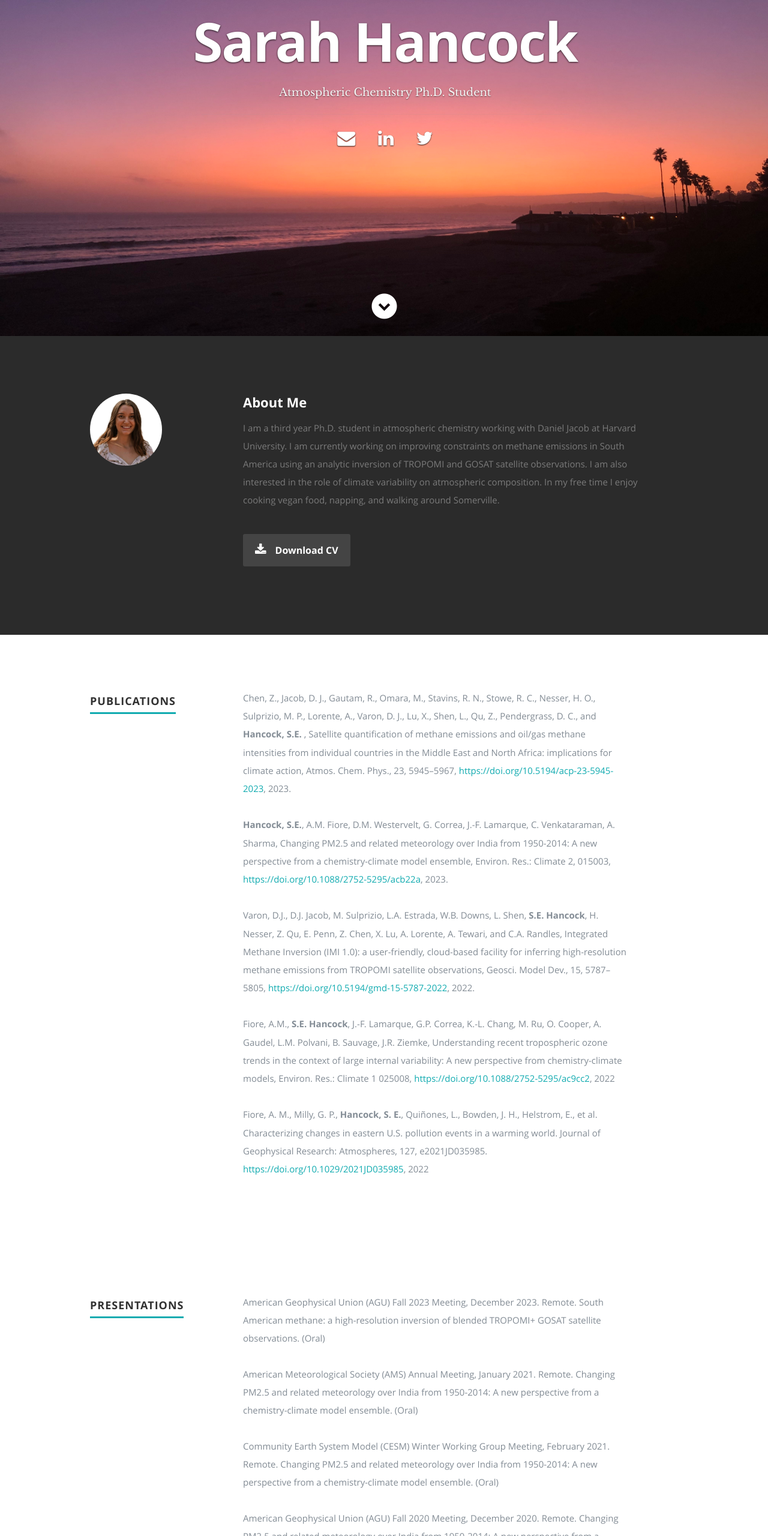
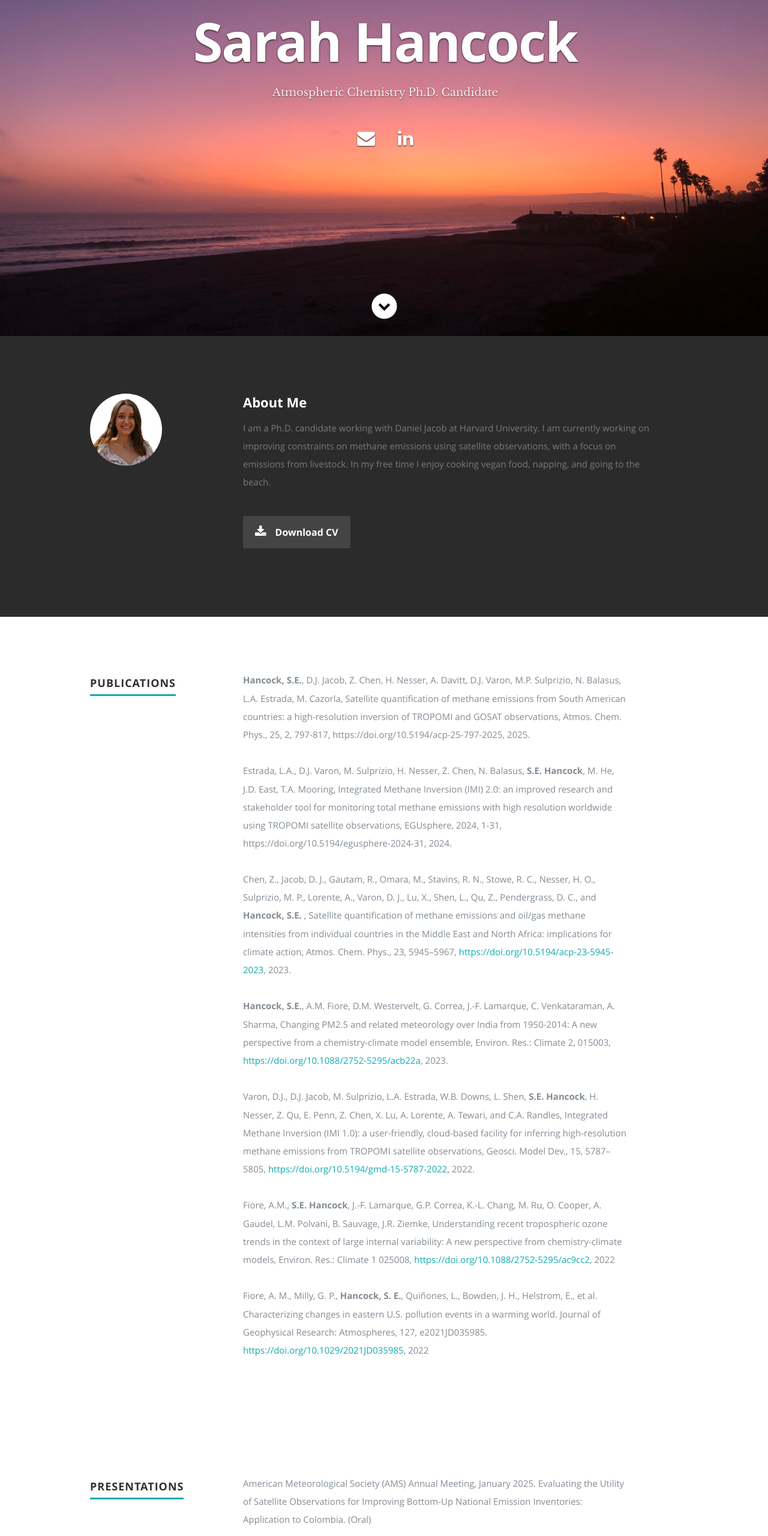
Before and after one commit to sarahhancock/sarahhancock.github.io, a plain HTML site: page index.html in a window 1280 px wide. Shown: the part 240-2800 px from the top of the page at 60% size. Drawn offline with nearby package versions, Linux system fonts and the light colour scheme.

Commit message:
Add SA paper

```diff
--- a/index.html
+++ b/index.html
@@ -56,14 +56,13 @@
       <div class="row banner">
          <div class="banner-text">
             <h1 class="responsive-headline">Sarah Hancock</h1>
-            <h3 style="color:whitesmoke;">Atmospheric Chemistry Ph.D. Student</h3>
+            <h3 style="color:whitesmoke;">Atmospheric Chemistry Ph.D. Candidate</h3>
             <hr />
             <ul class="social">
                <!-- add other icons later like research gate, google scholar -->
                <!-- <li><a href="https://scholar.google.com/citations?user=AaRgiAwAAAAJ&hl=en"><i class="fa-brands fa-google-scholar"></i></a></li> -->
                <li><a href="mailto: sarahhancock@g.harvard.edu"><i class="fa fa-envelope"></i></a></li>
                <li><a href="https://www.linkedin.com/in/sarah-e-hancock/"><i class="fa fa-linkedin"></i></a></li>
-               <li><a href="https://twitter.com/sarah_hancock1"><i class="fa fa-twitter"></i></a></li>
             </ul>
          </div>
       </div>
@@ -91,7 +90,7 @@
 
             <h2>About Me</h2>
 
-            <p>I am a third year Ph.D. student in atmospheric chemistry working with Daniel Jacob at Harvard University. I am currently working on improving constraints on methane emissions in South America using an analytic inversion of TROPOMI and GOSAT satellite observations. I am also interested in the role of climate variability on atmospheric composition. In my free time I enjoy cooking vegan food, napping, and walking around Somerville.
+            <p>I am a Ph.D. candidate working with Daniel Jacob at Harvard University. I am currently working on improving constraints on methane emissions using satellite observations, with a focus on emissions from livestock. In my free time I enjoy cooking vegan food, napping, and going to the beach.
             </p>
 
             <div class="row">
@@ -126,6 +125,22 @@
          </div>
 
          <div class="nine columns main-col">
+
+            <div class="row item">
+               <div class="twelve columns">
+                  <p>
+                  <b> Hancock, S.E.</b>, D.J. Jacob, Z. Chen, H. Nesser, A. Davitt, D.J. Varon, M.P. Sulprizio, N. Balasus, L.A. Estrada, M. Cazorla, Satellite quantification of methane emissions from South American countries: a high-resolution inversion of TROPOMI and GOSAT observations, Atmos. Chem. Phys., 25, 2, 797-817, https://doi.org/10.5194/acp-25-797-2025, 2025.
+                  </p>
+               </div>
+            </div> <!-- item end -->
+
+            <div class="row item">
+               <div class="twelve columns">
+                  <p>
+                  Estrada, L.A., D.J. Varon, M. Sulprizio, H. Nesser, Z. Chen, N. Balasus, <b>S.E. Hancock</b>, M. He, J.D. East, T.A. Mooring, Integrated Methane Inversion (IMI) 2.0: an improved research and stakeholder tool for monitoring total methane emissions with high resolution worldwide using TROPOMI satellite observations, EGUsphere, 2024, 1-31, https://doi.org/10.5194/egusphere-2024-31, 2024.
+                  </p>
+               </div>
+            </div> <!-- item end -->
 
             <div class="row item">
                <div class="twelve columns">
@@ -181,7 +196,21 @@
          </div>
 
          <div class="nine columns main-col">
-
+            <div class="row item">
+               <div class="twelve columns">
+                  <p>
+                  American Meteorological Society (AMS) Annual Meeting, January 2025.
+                  Evaluating the Utility of Satellite Observations for Improving Bottom-Up National Emission Inventories: Application to Colombia. (Oral)
+                  </p>
+               </div>
+            </div> <!-- item end -->
+            <div class="row item">
+               <div class="twelve columns">
+                  <p>
+                  Private and Public, Scientific, Academic, and Consumer Food Policy Group (PAPSAC), December 2024. Using satellite observations to monitor methane from livestock. (Oral)
+                  </p>
+               </div>
+            </div> <!-- item end -->
             <div class="row item">
                <div class="twelve columns">
                   <p>
@@ -226,16 +255,6 @@
                   </p>
                </div>
             </div> <!-- item end -->
-
-            <div class="row item">
-               <div class="twelve columns">
-                  <p>
-                  Young Scholars Program Symposium, June 2016.
-                  Davis, CA. Canopy and leaf temperature, stomatal conductance, and stem water potential in greenhouse tomato plants sensitive to water stress. (Oral)
-                  </p>
-               </div>
-            </div> <!-- item end -->
-
          </div> <!-- main-col end -->
 
       </div> <!-- End Work -->
```
Also changed, not shown: 1 other file.
